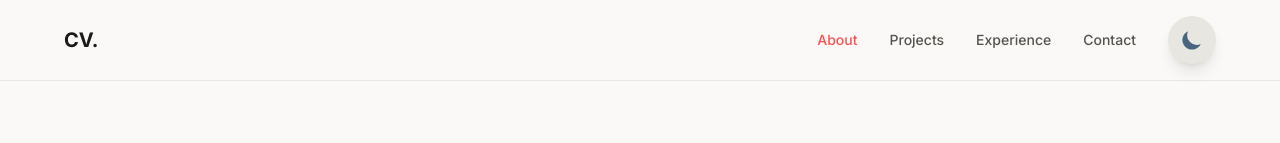
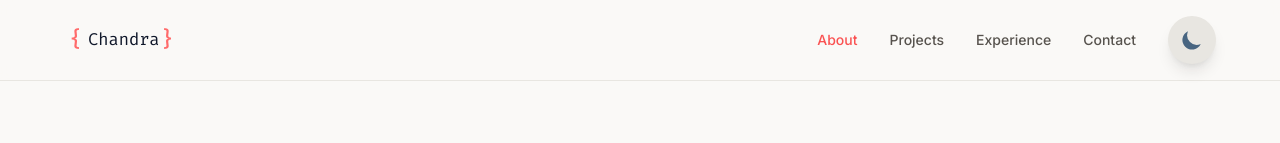
Before and after one commit to nuweb/portfolio, a React (Vite) app: page / in a window 1280 px wide. Shown: the top 143 px of the page. Built offline with nearby package versions, Linux system fonts and the light colour scheme.

Commit message:
Use logo

```diff
--- a/index.html
+++ b/index.html
@@ -19,6 +19,9 @@
     <link rel="preconnect" href="https://fonts.googleapis.com" />
     <link rel="preconnect" href="https://fonts.gstatic.com" crossorigin />
     <link href="https://fonts.googleapis.com/css2?family=Inter:wght@400;500;600;700&display=swap" rel="stylesheet" />
+
+    <!-- Fira Code Font for Logo -->
+    <link href="https://fonts.googleapis.com/css2?family=Fira+Code:wght@400;500&display=swap" rel="stylesheet" />
 
     <link rel="icon" type="image/x-icon" href="/favicon.ico" />
     <link rel="stylesheet" href="/src/styles.css" />
--- a/src/app/components/Layout.tsx
+++ b/src/app/components/Layout.tsx
@@ -1,6 +1,7 @@
 import { useState, useEffect } from 'react';
 import { NavLink, Outlet, useLocation } from 'react-router-dom';
 import { ThemeToggle } from './ThemeToggle';
+import { Logo } from './Logo';
 
 const navItems = [
   {
@@ -61,8 +62,8 @@ export function Layout() {
       {/* Header */}
       <header className="fixed top-0 left-0 right-0 z-50 bg-warm-50/80 dark:bg-navy-950/80 backdrop-blur-sm border-b border-warm-200 dark:border-navy-800">
         <nav className="max-w-[1200px] mx-auto px-6 py-4 flex items-center justify-between">
-          <NavLink to="/" className="text-xl font-bold text-warm-900 dark:text-white">
-            CV.
+          <NavLink to="/" className="flex items-center">
+            <Logo />
           </NavLink>
 
           {/* Desktop Navigation */}
--- /dev/null
+++ b/src/app/components/Logo.tsx
@@ -0,0 +1,60 @@
+import { useEffect, useState } from 'react';
+
+export function Logo() {
+  const [isDark, setIsDark] = useState(() => {
+    if (typeof window !== 'undefined') {
+      return document.documentElement.classList.contains('dark');
+    }
+    return false;
+  });
+
+  useEffect(() => {
+    // Watch for theme changes
+    const observer = new MutationObserver(() => {
+      setIsDark(document.documentElement.classList.contains('dark'));
+    });
+
+    observer.observe(document.documentElement, {
+      attributes: true,
+      attributeFilter: ['class'],
+    });
+
+    return () => observer.disconnect();
+  }, []);
+
+  return (
+    <svg width="200" height="60" viewBox="0 0 200 60" fill="none" xmlns="http://www.w3.org/2000/svg" className="h-8 w-auto">
+      {isDark ? (
+        <>
+          {/* Dark Mode - Indigo Braces */}
+          <text x="10" y="42" fill="#6366F1" style={{ fontFamily: "'Fira Code', monospace", fontSize: '40px', fontWeight: 500 }}>{'{'}</text>
+
+          {/* Name in Monospace Silver */}
+          <text x="45" y="40" fill="#F8FAFC" style={{ fontFamily: "'Fira Code', monospace", fontSize: '32px', fontWeight: 400, letterSpacing: '0px' }}>Chandra</text>
+
+          {/* Closing Indigo Brace */}
+          <text x="182" y="42" fill="#6366F1" style={{ fontFamily: "'Fira Code', monospace", fontSize: '40px', fontWeight: 500 }}>{'}'}</text>
+        </>
+      ) : (
+        <>
+          {/* Light Mode - Coral Braces */}
+          <text x="10" y="42" fill="var(--color-coral-500)" style={{ fontFamily: "'Fira Code', monospace", fontSize: '40px', fontWeight: 500 }}>{'{'}</text>
+
+          {/* Name in Slate Grey/Black */}
+          <text x="45" y="40" fill="#0F172A" style={{ fontFamily: "'Fira Code', monospace", fontSize: '32px', fontWeight: 400, letterSpacing: '0px' }}>Chandra</text>
+
+          {/* Closing Coral Brace */}
+          <text x="182" y="42" fill="var(--color-coral-500)" style={{ fontFamily: "'Fira Code', monospace", fontSize: '40px', fontWeight: 500 }}>{'}'}</text>
+        </>
+      )}
+
+      {/* Subtle Glow Effect */}
+      <defs>
+        <filter id="glow" x="-20%" y="-20%" width="140%" height="140%">
+          <feGaussianBlur stdDeviation="2" result="blur" />
+          <feComposite in="SourceGraphic" in2="blur" operator="over" />
+        </filter>
+      </defs>
+    </svg>
+  );
+}
--- a/src/app/components/index.ts
+++ b/src/app/components/index.ts
@@ -1,2 +1,3 @@
 export { Layout } from './Layout';
 export { ThemeToggle } from './ThemeToggle';
+export { Logo } from './Logo';
```
